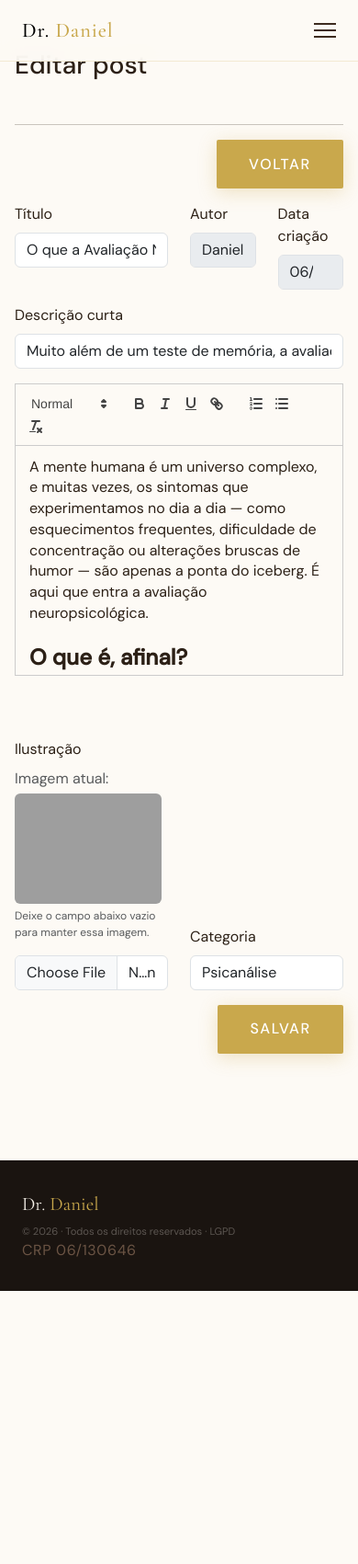
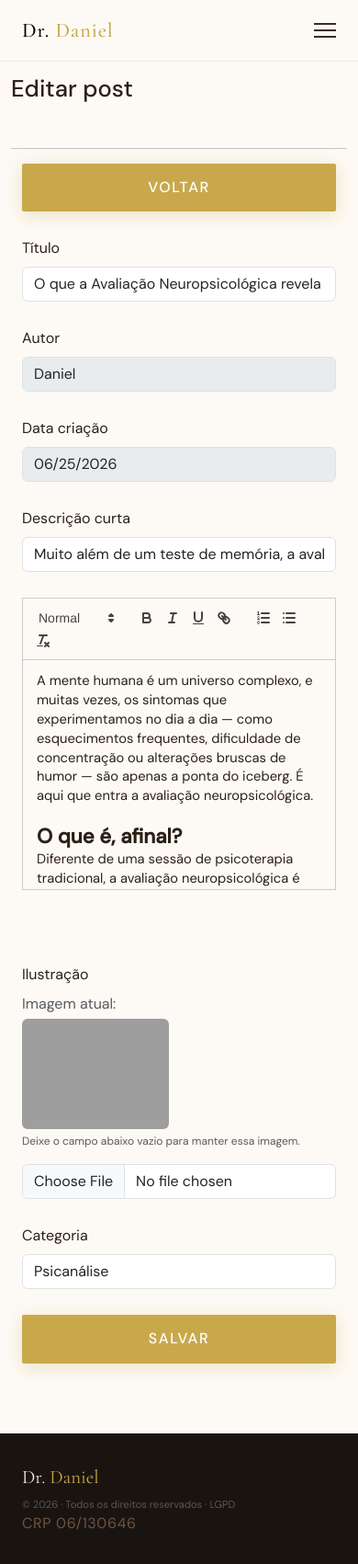
Before and after one commit to Jeeey1/projeto-DLR, a PHP site: page /admin/blog/editar-post.php?id=6 in a window 390 px wide. Shown: the whole page at 92% size. Before the commit the page ends 1404 px from the top, so only its background shows below. Run offline with PHP 8.4, Linux system fonts and the light colour scheme; a user stored in the database is signed in; data comes from the database, SQL or seed files in the repository; some libraries are stand-ins or nearby versions; grey boxes are pictures that could not be loaded.

Commit message:
Criando responsividade para as paginas criar post e editar post do admin

```diff
--- a/admin/blog/criar-post.php
+++ b/admin/blog/criar-post.php
@@ -47,7 +47,7 @@ if($_SESSION['logado'] != true){
 
 
   <section class="content-criar content container-fluid mt-3 px-3">
-    <h1 class="py-2">Criar novo post</h1>
+    <h1 class="my-5">Criar novo post</h1>
     <hr>
 
     <form class="row" action="../db/insert-post.php" id="form-criar">
--- a/admin/blog/editar-post.php
+++ b/admin/blog/editar-post.php
@@ -56,7 +56,7 @@ $post = $stmt->fetch(PDO::FETCH_ASSOC);
 
 
   <section class="content-criar content container-fluid mt-3 px-3">
-    <h1 class="mb-5 mt-2">Editar post</h1>
+    <h1 class="mb-5 mt-5">Editar post</h1>
     <hr>
     <form class="row" action="../db/update-post.php" id="form-criar">
 
--- a/public/css/criar_style.css
+++ b/public/css/criar_style.css
@@ -777,7 +777,124 @@ footer {
   margin-bottom: 0;
 }
 
-/* ── MOBILE ── */
+/* ── RESPONSIVIDADE CRIAR/EDITAR POST ── */
+/* Essas regras focam nas páginas admin/blog/criar-post.php e editar-post.php */
+
+/* Tablets e notebooks pequenos */
+@media (max-width: 1024px) {
+  .content-criar {
+    padding-left: 16px !important;
+    padding-right: 16px !important;
+  }
+
+  /* Layout do formulário: mantém 2 colunas até onde der */
+  .content-criar form.row {
+    gap: 12px;
+  }
+
+  /* Quill editor: libera espaço e evita overflow */
+  #editor,
+  .ql-editor {
+    width: 100% !important;
+    max-width: 100% !important;
+  }
+
+  /* Botões/links longos */
+  .btn-voltar,
+  .btn-criar,
+  #btn-submit {
+    width: 100%;
+  }
+}
+
+/* Celulares (padrão) */
+@media (max-width: 768px) {
+  /* Ajusta navbar para não “roubar” espaço e melhorar rolagem */
+  nav {
+    padding: 1rem 1.2rem;
+  }
+
+  .content-criar {
+    padding-top: 18px;
+    padding-bottom: 60px;
+  }
+
+  /* Força o formulário a empilhar campos */
+  .content-criar form.row {
+    margin-left: 0 !important;
+    margin-right: 0 !important;
+    padding-left: 0 !important;
+    padding-right: 0 !important;
+  }
+
+  .content-criar form .col,
+  .content-criar form .col-3,
+  .content-criar form .col-6,
+  .content-criar form .col-md-12 {
+    width: 100% !important;
+    flex: 0 0 100% !important;
+    max-width: 100% !important;
+  }
+
+  /* Campos com seleção/file: evita esticamento feio */
+  select.form-control,
+  input.form-control {
+    width: 100% !important;
+  }
+
+  /* Título e texto em telas pequenas */
+  .content-criar h1 {
+    font-size: 1.6rem;
+  }
+
+  /* Editor Quill ocupa bem sem estourar altura */
+  #editor {
+    min-height: 180px;
+  }
+
+  .ql-editor {
+    font-size: 0.95rem;
+    max-height: 320px;
+    overflow-y: auto;
+  }
+
+  /* Alinhamentos laterais viram centra/alto */
+  .d-flex.justify-content-end {
+    justify-content: flex-start !important;
+  }
+
+  /* Alert no topo: não encosta na lateral em celular */
+  .alerta-sucesso-criar-post {
+    right: 12px;
+    left: 12px;
+    max-width: none;
+  }
+}
+
+/* ── Mobile pequeno (até ~480px) ── */
+@media (max-width: 480px) {
+  .content-criar {
+    padding-left: 12px !important;
+    padding-right: 12px !important;
+  }
+
+  .alerta-sucesso-criar-post {
+    top: 70px;
+    right: 10px;
+    left: 10px;
+  }
+
+  #editor {
+    min-height: 160px;
+  }
+
+  .ql-editor {
+    font-size: 0.92rem;
+    max-height: 280px;
+  }
+}
+
+/* ── MOBILE (layout principal do site) ── */
 @media (max-width: 900px) {
   nav {
     padding: 1rem 1.5rem;
```
